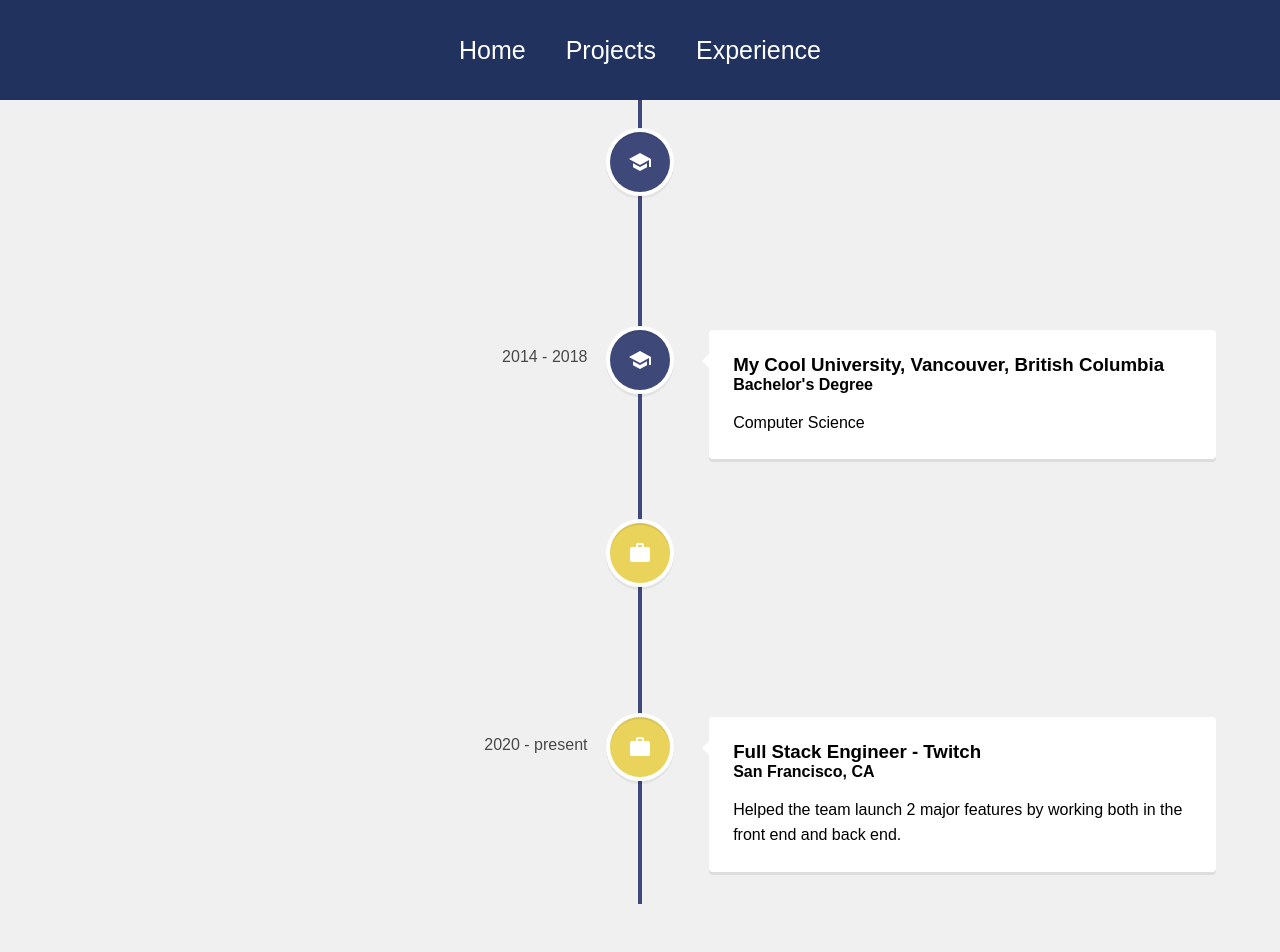
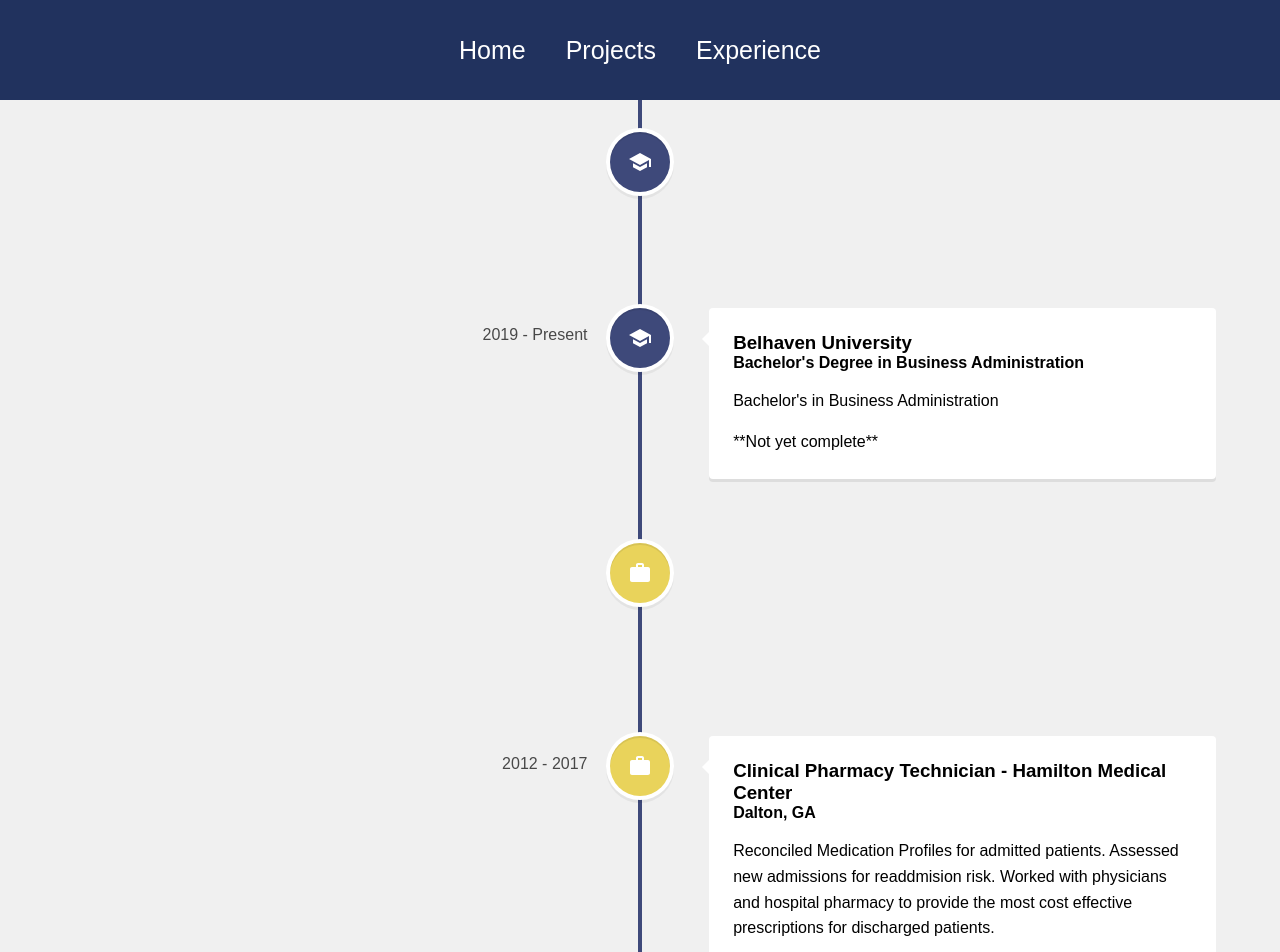
Before and after one commit to jhughes1790/react-personal-portfolio-website, a React (Create React App) app: page /experience in a window 1280 px wide. Shown: the top 952 px of the page. Built offline with nearby package versions, Linux system fonts and the light colour scheme.

Commit message:
experience page updated

```diff
--- a/src/pages/Experience.js
+++ b/src/pages/Experience.js
@@ -13,61 +13,67 @@ function Experience() {
       <VerticalTimeline lineColor="#3e497a">
         <VerticalTimelineElement
           className="vertical-timeline-element--education"
-          date="2010 - 2014"
+          date="March 2022 - July 2022"
           iconStyle={{ background: "#3e497a", color: "#fff" }}
           icon={<SchoolIcon />}
         >
           <h3 className="vertical-timeline-element-title">
-            My Random High School, Random Place, Random State
+            Nucamp Fullstack Bootcamp
           </h3>
-          <p> High School Diploma</p>
+          <p> Frontend, Backend, && Mobile Development</p>
+
         </VerticalTimelineElement>
+
         <VerticalTimelineElement
           className="vertical-timeline-element--education"
-          date="2014 - 2018"
+          date="2019 - Present"
           iconStyle={{ background: "#3e497a", color: "#fff" }}
           icon={<SchoolIcon />}
         >
           <h3 className="vertical-timeline-element-title">
-            My Cool University, Vancouver, British Columbia
+          Belhaven University
           </h3>
 
           <h4 className="vertical-timeline-element-subtitle">
-            Bachelor's Degree
+            Bachelor's Degree in Business Administration
           </h4>
 
-          <p> Computer Science</p>
+          <p> Bachelor's in Business Administration</p>
+          <p className="small">**Not yet complete**</p>
         </VerticalTimelineElement>
+
         <VerticalTimelineElement
           className="vertical-timeline-element--work"
-          date="2018 - 2020"
+          date="2017 - Present"
           iconStyle={{ background: "#e9d35b", color: "#fff" }}
           icon={<WorkIcon />}
         >
           <h3 className="vertical-timeline-element-title">
-            Back End Engineer - Google
+            Adminstrator - Community Hospice
           </h3>
           <h4 className="vertical-timeline-element-subtitle">
-            San Francisco, CA
+            Dalton, GA
           </h4>
-          <p>Developed the backend infrastructure for 3 projects.</p>
+          <p>Responsible for all staff, patients, and operations.</p>
         </VerticalTimelineElement>
 
         <VerticalTimelineElement
           className="vertical-timeline-element--work"
-          date="2020 - present"
+          date="2012 - 2017"
           iconStyle={{ background: "#e9d35b", color: "#fff" }}
           icon={<WorkIcon />}
         >
           <h3 className="vertical-timeline-element-title">
-            Full Stack Engineer - Twitch
+            Clinical Pharmacy Technician - Hamilton Medical Center
           </h3>
           <h4 className="vertical-timeline-element-subtitle">
-            San Francisco, CA
+            Dalton, GA
           </h4>
           <p>
-            Helped the team launch 2 major features by working both in the front
-            end and back end.
+            Reconciled Medication Profiles for admitted patients.
+            Assessed new admissions for readdmision risk.
+            Worked with physicians and hospital pharmacy to provide
+            the most cost effective prescriptions for discharged patients.
           </p>
         </VerticalTimelineElement>
       </VerticalTimeline>
```
